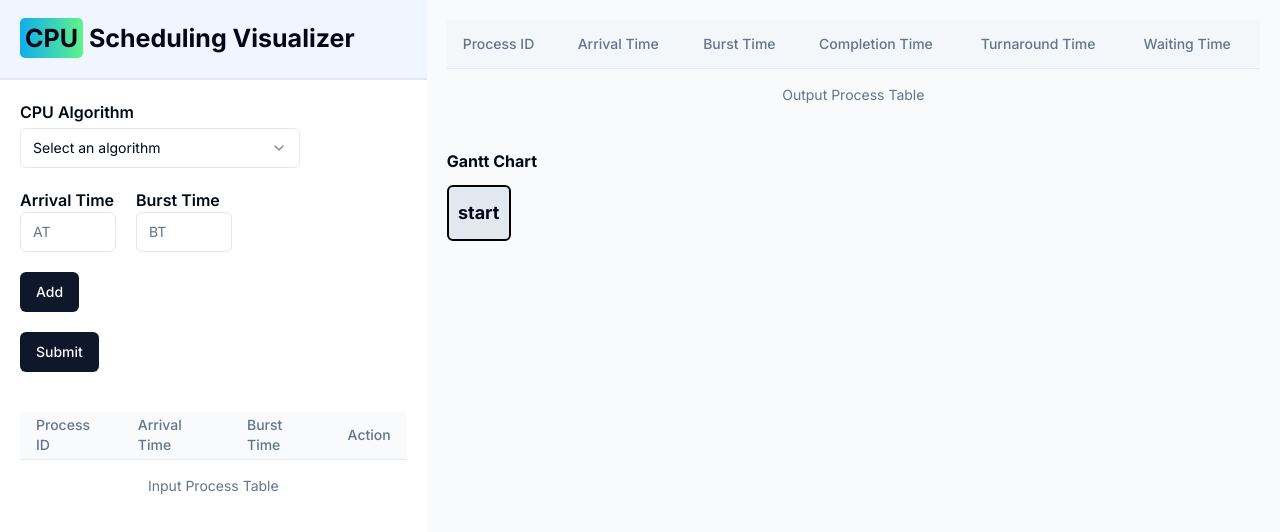
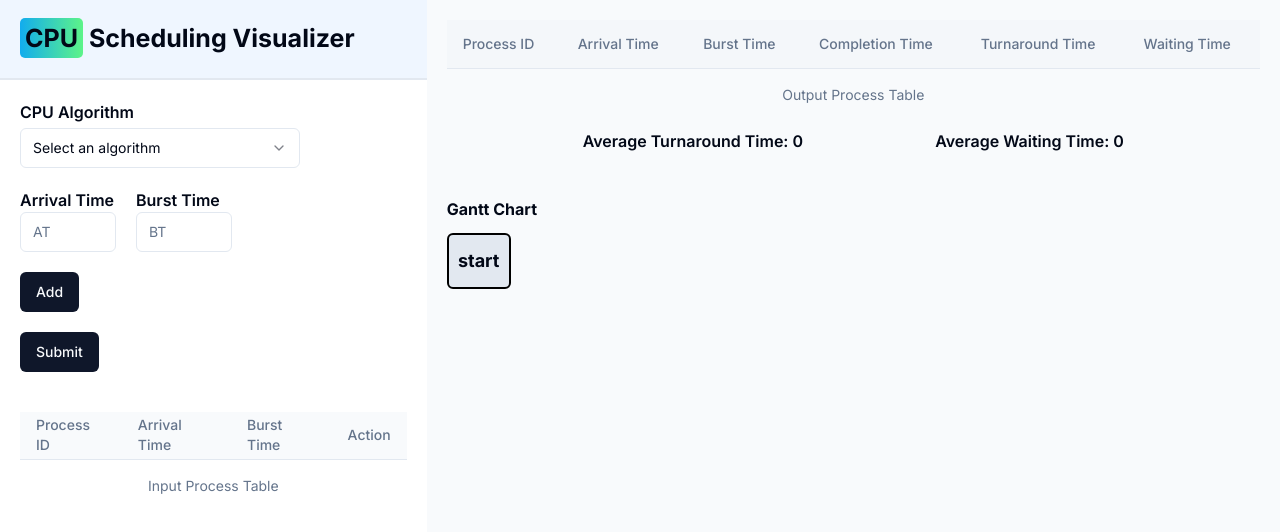
Before and after one commit to Ribhav-Singla/CPU-Scheduling-Visualizer, a Next.js app: page /algorithms in a window 1280 px wide. Shown: the top 532 px of the page. Built offline with nearby package versions, Linux system fonts and the light colour scheme.

Commit message:
added_average_time

```diff
--- a/app/(components)/outputProcessTable.tsx
+++ b/app/(components)/outputProcessTable.tsx
@@ -2,6 +2,8 @@
 import React from "react";
 import { currAlgorithmState } from "../(recoil)/store";
 import { outputProcessesState } from "../(recoil)/store";
+import { average_waiting_time } from "../(recoil)/store";
+import { average_turnaround_time } from "../(recoil)/store";
 import { useRecoilValue } from "recoil";
 import {
   Table,
@@ -16,6 +18,8 @@ import {
 function OutputProcessTable() {
   const currAlgorithm = useRecoilValue(currAlgorithmState);
   const processes = useRecoilValue(outputProcessesState);
+  const averageTurnaroundTime = useRecoilValue(average_turnaround_time);
+  const averageWaitingTime = useRecoilValue(average_waiting_time);
 
   return (
     <div className="max-w-2xl lg:max-w-3xl xl:max-w-4xl pl-5 pt-5 pr-5 2xl:pr-0">
@@ -57,6 +61,15 @@ function OutputProcessTable() {
           ))}
         </TableBody>
       </Table>
+      <br />
+      <div className="flex justify-evenly px-1">
+        <div>
+          <p className="font-semibold">Average Turnaround Time: {averageTurnaroundTime}</p>
+        </div>
+        <div>
+          <p className="font-semibold">Average Waiting Time: {averageWaitingTime}</p>
+        </div>
+      </div>
     </div>
   );
 }
--- a/app/(recoil)/store.ts
+++ b/app/(recoil)/store.ts
@@ -60,3 +60,13 @@ export const ganntChart_startTimeState = atom({
     key: "ganntChart_startTimeState",
     default: []
 })
+
+export const average_turnaround_time = atom({
+    key: "average_turnaround_timeState",
+    default: 0
+})
+
+export const average_waiting_time = atom({
+    key: "average_waiting_timeState",
+    default: 0
+})
--- a/app/algorithms/page.tsx
+++ b/app/algorithms/page.tsx
@@ -12,6 +12,8 @@ import { currAlgorithmState } from "../(recoil)/store";
 import { outputProcessesState } from "../(recoil)/store";
 import { ganntChart_processState } from "../(recoil)/store";
 import { ganntChart_startTimeState } from "../(recoil)/store";
+import { average_turnaround_time } from "../(recoil)/store";
+import { average_waiting_time } from "../(recoil)/store";
 import { useRecoilValue, useSetRecoilState } from "recoil";
 import axios from "axios";
 
@@ -23,6 +25,8 @@ export default function Algorithm() {
   const setOutputProcessesState = useSetRecoilState(outputProcessesState);
   const setOutputGanntChartProcess = useSetRecoilState(ganntChart_processState);
   const setOutputGanntChartStartTime = useSetRecoilState(ganntChart_startTimeState);
+  const setAverageTurnaroundTime = useSetRecoilState(average_turnaround_time);
+  const setAverageWaitingTime = useSetRecoilState(average_waiting_time);
 
   const handleSubmit = async () => {
     // fcfs algorithm
@@ -39,6 +43,8 @@ export default function Algorithm() {
           setOutputProcessesState(JSON.parse(response.data.output.process_output));
           setOutputGanntChartProcess(response.data.output.ganntChart_process);
           setOutputGanntChartStartTime(response.data.output.ganntChart_startTime);
+          setAverageTurnaroundTime(response.data.output.average_turnaround_time);
+          setAverageWaitingTime(response.data.output.average_waiting_time);
         } catch (error) {
           console.log("error occured while running fcfs: ", error);
         }
@@ -59,6 +65,8 @@ export default function Algorithm() {
           setOutputProcessesState(JSON.parse(response.data.output.process_output));
           setOutputGanntChartProcess(response.data.output.ganntChart_process);
           setOutputGanntChartStartTime(response.data.output.ganntChart_startTime);
+          setAverageTurnaroundTime(response.data.output.average_turnaround_time);
+          setAverageWaitingTime(response.data.output.average_waiting_time);
         } catch (error) {
           console.log("error occured while running sjf: ", error);
         }
@@ -79,6 +87,8 @@ export default function Algorithm() {
           setOutputProcessesState(JSON.parse(response.data.output.process_output));
           setOutputGanntChartProcess(response.data.output.ganntChart_process);
           setOutputGanntChartStartTime(response.data.output.ganntChart_startTime);
+          setAverageTurnaroundTime(response.data.output.average_turnaround_time);
+          setAverageWaitingTime(response.data.output.average_waiting_time);
         } catch (error) {
           console.log("error occured while running sjf: ", error);
         }
@@ -99,6 +109,8 @@ export default function Algorithm() {
           setOutputProcessesState(JSON.parse(response.data.output.process_output));
           setOutputGanntChartProcess(response.data.output.ganntChart_process);
           setOutputGanntChartStartTime(response.data.output.ganntChart_startTime);
+          setAverageTurnaroundTime(response.data.output.average_turnaround_time);
+          setAverageWaitingTime(response.data.output.average_waiting_time);
         } catch (error) {
           console.log("error occured while running priority: ", error);
         }
@@ -119,6 +131,8 @@ export default function Algorithm() {
           setOutputProcessesState(JSON.parse(response.data.output.process_output));
           setOutputGanntChartProcess(response.data.output.ganntChart_process);
           setOutputGanntChartStartTime(response.data.output.ganntChart_startTime);
+          setAverageTurnaroundTime(response.data.output.average_turnaround_time);
+          setAverageWaitingTime(response.data.output.average_waiting_time);
         } catch (error) {
           console.log(
             "error occured while running priority non preemptive: ",
@@ -143,6 +157,8 @@ export default function Algorithm() {
           setOutputProcessesState(JSON.parse(response.data.output.process_output));
           setOutputGanntChartProcess(response.data.output.ganntChart_process);
           setOutputGanntChartStartTime(response.data.output.ganntChart_startTime);
+          setAverageTurnaroundTime(response.data.output.average_turnaround_time);
+          setAverageWaitingTime(response.data.output.average_waiting_time);
         } catch (error) {
           console.log("error occured while running round robin: ", error);
         }
--- a/app/api/fcfs/fcfs.js
+++ b/app/api/fcfs/fcfs.js
@@ -110,11 +110,16 @@ export function fcfs(processes_array) {
         total_waiting_time += processes[i].waiting_time;
     }
 
+    const average_turnaround_time = (total_turnaround_time / n).toFixed(2);
+    const average_waiting_time = (total_waiting_time / n).toFixed(2);
+
     const process_output = outputAsJSON(processes);
 
     return {
         ganntChart_process,
         ganntChart_startTime,
+        average_turnaround_time,
+        average_waiting_time,
         process_output
     }
 }
--- a/app/api/priority_non_preemptive/priority_non_preemptive.js
+++ b/app/api/priority_non_preemptive/priority_non_preemptive.js
@@ -151,11 +151,16 @@ export function priority_non_preemptive(processes_array) {
         total_waiting_time += processes[i].waiting_time;
     }
 
+    const average_turnaround_time = (total_turnaround_time / n).toFixed(2);
+    const average_waiting_time = (total_waiting_time / n).toFixed(2);
+
     const process_output = outputAsJSON(processes);
 
     return {
         ganntChart_process,
         ganntChart_startTime,
+        average_turnaround_time,
+        average_waiting_time,
         process_output
     }
 }
--- a/app/api/priority_preemptive/priority_preemptive.js
+++ b/app/api/priority_preemptive/priority_preemptive.js
@@ -223,11 +223,24 @@ export function priority_preemptive(processes_array) {
         time: info[2]
     }));
 
+    // Computing the average turnaround_time and waiting_time
+    let total_turnaround_time = 0;
+    let total_waiting_time = 0;
+    for (let i = 0; i < n; ++i) {
+        total_turnaround_time += processes[i].turnaround_time;
+        total_waiting_time += processes[i].waiting_time;
+    }
+
+    const average_turnaround_time = (total_turnaround_time / n).toFixed(2);
+    const average_waiting_time = (total_waiting_time / n).toFixed(2);
+
     const process_output = outputAsJSON(processes);
 
     return {
         ganntChart_process,
         ganntChart_startTime,
+        average_turnaround_time,
+        average_waiting_time,
         process_output
     };
 }
--- a/app/api/round_robin/round_robin.js
+++ b/app/api/round_robin/round_robin.js
@@ -134,11 +134,16 @@ export function round_robin(processes_array,time_quantum) {
         total_waiting_time += processes[i].getWaitingTime();
     }
 
+    const average_turnaround_time = (total_turnaround_time / n).toFixed(2);
+    const average_waiting_time = (total_waiting_time / n).toFixed(2);
+
     const process_output = outputAsJSON(processes);
 
     return {
         ganntChart_process,
         ganntChart_startTime,
+        average_turnaround_time,
+        average_waiting_time,
         process_output
     }
 }
--- a/app/api/sjf_non_preemptive/sjf_non_preemptive.js
+++ b/app/api/sjf_non_preemptive/sjf_non_preemptive.js
@@ -175,11 +175,16 @@ export function sjf_non_preemptive(processes_array) {
         total_waiting_time += processes[i].getWaitingTime();
     }
 
+    const average_turnaround_time = (total_turnaround_time / n).toFixed(2);
+    const average_waiting_time = (total_waiting_time / n).toFixed(2);
+
     const process_output = outputAsJSON(processes);
 
     return {
         ganntChart_process,
         ganntChart_startTime,
+        average_turnaround_time,
+        average_waiting_time,
         process_output
     };
 }
--- a/app/api/sjf_preemptive/sjf_preemptive.js
+++ b/app/api/sjf_preemptive/sjf_preemptive.js
@@ -171,11 +171,16 @@ export function sjf_preemptive(processes_array) {
         total_waiting_time += processes[i].waiting_time;
     }
 
+    const average_turnaround_time = (total_turnaround_time / n).toFixed(2);
+    const average_waiting_time = (total_waiting_time / n).toFixed(2);
+
     const process_output = outputAsJSON(processes);
 
     return {
         ganntChart_process,
         ganntChart_startTime,
+        average_turnaround_time,
+        average_waiting_time,
         process_output
     }
 
```
